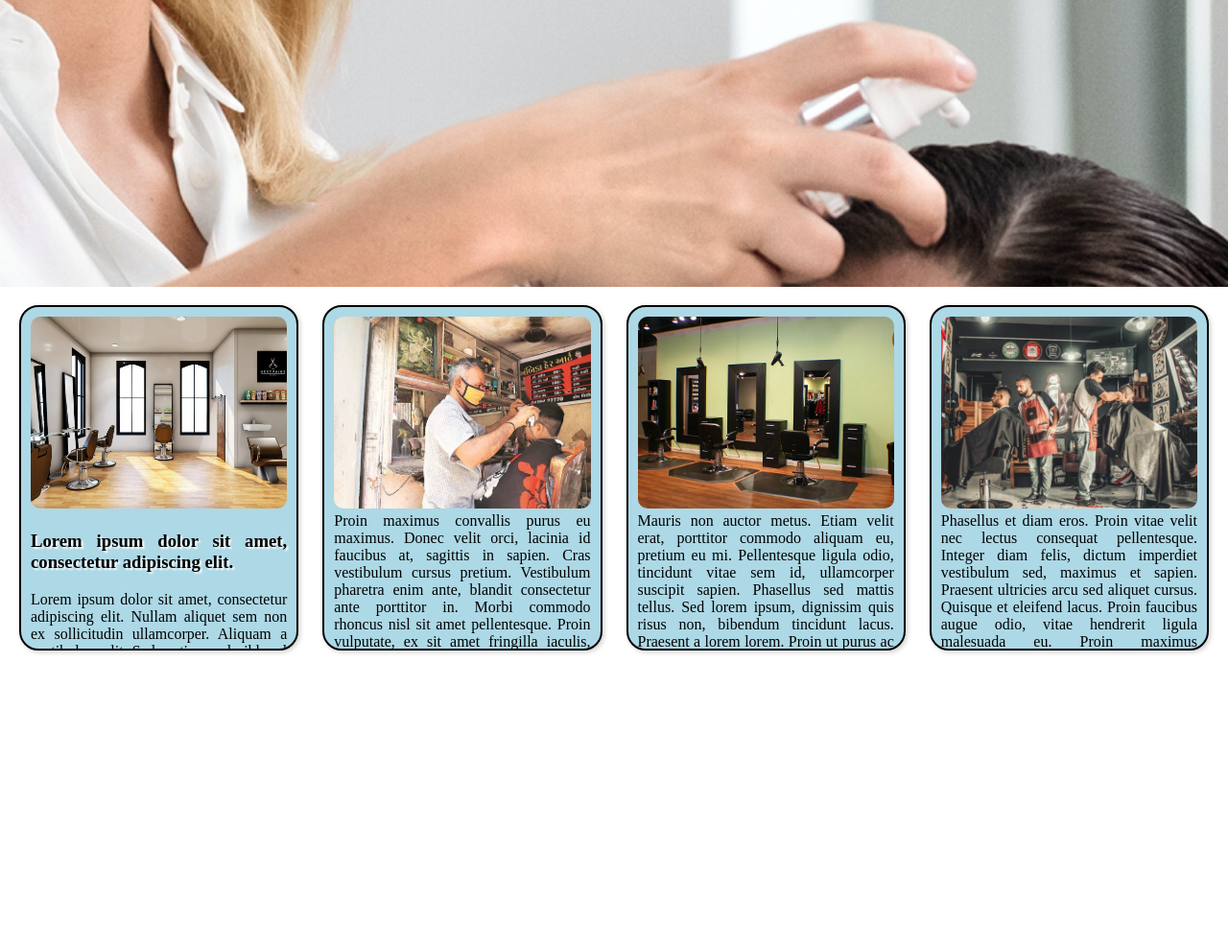
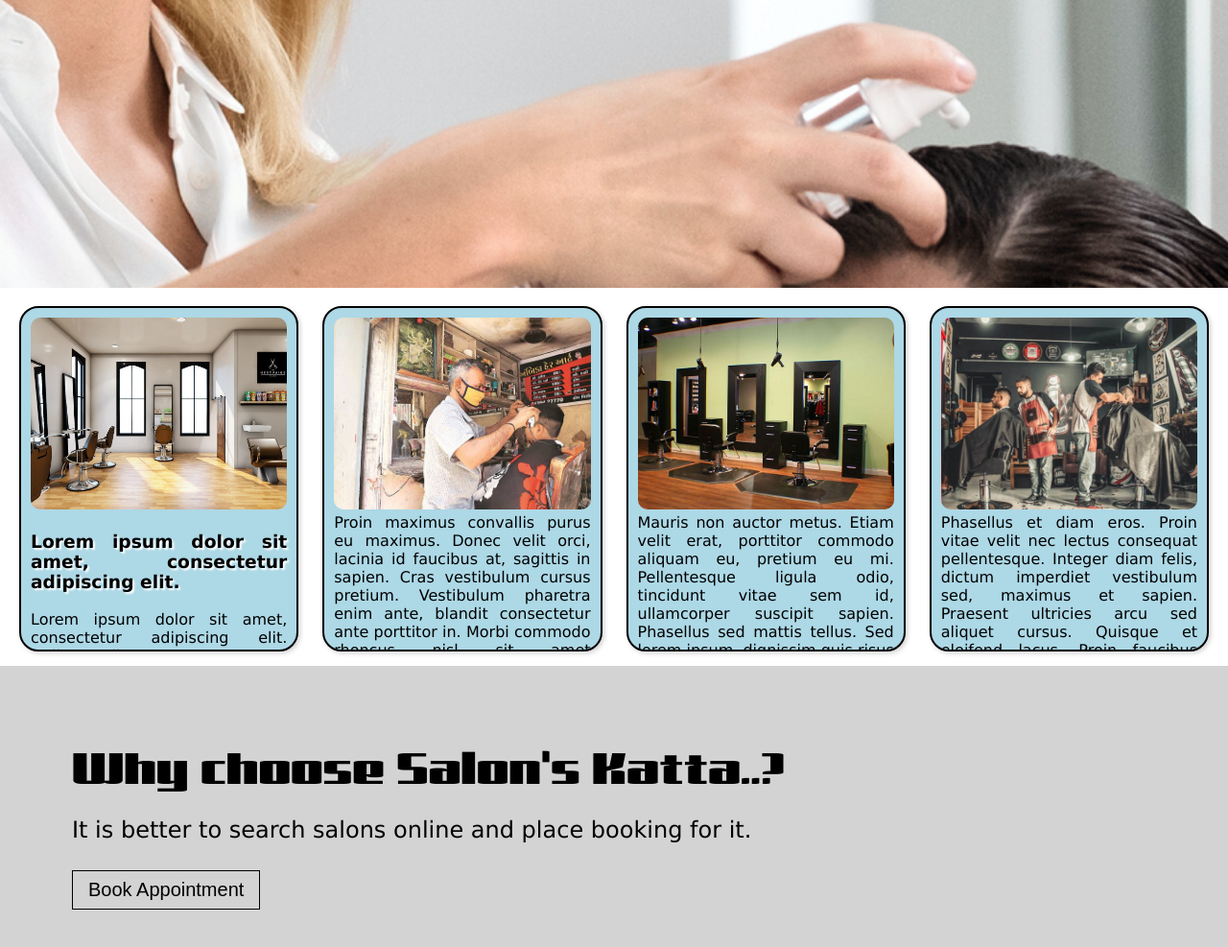
Before and after one commit to khairnar2960/web-tutor, a plain HTML site: page index.html in a window 1280 px wide. Shown: the part 51-1038 px from the top of the page at 96% size. Before the commit the page ends 800 px from the top, so only its background shows below. Drawn offline with Linux system fonts and the light colour scheme.

Commit message:
Text Properties and Jumbotron

```diff
--- a/index.html
+++ b/index.html
@@ -2,6 +2,11 @@
 <html>
 <head>
 	<title></title>
+	<!--
+	<link rel="preconnect" href="https://fonts.googleapis.com">
+<link rel="preconnect" href="https://fonts.gstatic.com" crossorigin>
+<link href="https://fonts.googleapis.com/css2?family=Poppins:ital,wght@0,100;0,200;0,300;0,400;0,500;0,600;0,700;0,800;0,900;1,100;1,200;1,300;1,400;1,500;1,600;1,700;1,800;1,900&display=swap" rel="stylesheet">
+-->
 	<link rel="stylesheet" href="style.css">
 </head>
 
@@ -36,21 +41,26 @@
 			<img src="images/shop (9).jpg">
 			<h3>Lorem ipsum dolor sit amet, consectetur adipiscing elit.</h3>
 			<div>
-			Lorem ipsum dolor sit amet, consectetur adipiscing elit. Nullam aliquet sem non ex sollicitudin ullamcorper. Aliquam a vestibulum elit. Sed pretium vel nibh vel accumsan. Phasellus sed metus luctus, accumsan enim nec, scelerisque orci. Cras efficitur ac augue eu aliquet. Aenean efficitur, justo non condimentum vestibulum, lectus erat scelerisque est, id finibus nunc erat in lectus. Fusce venenatis arcu posuere, efficitur sapien varius, maximus neque. Pellentesque massa sem, pretium sit amet est non, aliquet lacinia lacus. Nunc suscipit ligula metus, in porttitor lorem fermentum at. Vivamus volutpat mollis turpis non congue. Fusce a maximus libero, sit amet vestibulum metus. Mauris feugiat risus nisl, vel efficitur quam bibendum a. Donec vel tincidunt turpis. Ut dignissim augue in ante bibendum pellentesque.
+				Lorem ipsum dolor sit amet, consectetur adipiscing elit. Nullam aliquet sem non ex sollicitudin ullamcorper. Aliquam a vestibulum elit. Sed pretium vel nibh vel accumsan. Phasellus sed metus luctus, accumsan enim nec, scelerisque orci. Cras efficitur ac augue eu aliquet. Aenean efficitur, justo non condimentum vestibulum, lectus erat scelerisque est, id finibus nunc erat in lectus. Fusce venenatis arcu posuere, efficitur sapien varius, maximus neque. Pellentesque massa sem, pretium sit amet est non, aliquet lacinia lacus. Nunc suscipit ligula metus, in porttitor lorem fermentum at. Vivamus volutpat mollis turpis non congue. Fusce a maximus libero, sit amet vestibulum metus. Mauris feugiat risus nisl, vel efficitur quam bibendum a. Donec vel tincidunt turpis. Ut dignissim augue in ante bibendum pellentesque.
 			</div>
 		</div>
 		<div class="col-4">
 		<img src="images/shop (10).jpg">
-		Proin maximus convallis purus eu maximus. Donec velit orci, lacinia id faucibus at, sagittis in sapien. Cras vestibulum cursus pretium. Vestibulum pharetra enim ante, blandit consectetur ante porttitor in. Morbi commodo rhoncus nisl sit amet pellentesque. Proin vulputate, ex sit amet fringilla iaculis, nibh dui cursus ipsum, a finibus mauris mauris sit amet ex. Nam faucibus sem purus, vel luctus sem tempus vel. Proin pellentesque quam eget faucibus auctor. Aenean risus risus, accumsan sed pretium eu, imperdiet et tellus. Maecenas ut placerat risus. Nullam eu est ut lectus sagittis ultrices in non mi. Etiam vitae ipsum id risus convallis dignissim.
+			Proin maximus convallis purus eu maximus. Donec velit orci, lacinia id faucibus at, sagittis in sapien. Cras vestibulum cursus pretium. Vestibulum pharetra enim ante, blandit consectetur ante porttitor in. Morbi commodo rhoncus nisl sit amet pellentesque. Proin vulputate, ex sit amet fringilla iaculis, nibh dui cursus ipsum, a finibus mauris mauris sit amet ex. Nam faucibus sem purus, vel luctus sem tempus vel. Proin pellentesque quam eget faucibus auctor. Aenean risus risus, accumsan sed pretium eu, imperdiet et tellus. Maecenas ut placerat risus. Nullam eu est ut lectus sagittis ultrices in non mi. Etiam vitae ipsum id risus convallis dignissim.
 		</div>
 		<div class="col-4">
 		<img src="images/shop (11).jpg">
-		Mauris non auctor metus. Etiam velit erat, porttitor commodo aliquam eu, pretium eu mi. Pellentesque ligula odio, tincidunt vitae sem id, ullamcorper suscipit sapien. Phasellus sed mattis tellus. Sed lorem ipsum, dignissim quis risus non, bibendum tincidunt lacus. Praesent a lorem lorem. Proin ut purus ac ligula efficitur euismod in vitae mi. Donec non convallis arcu. Nulla id feugiat mi. Ut tincidunt eu ex sit amet sodales.
+			Mauris non auctor metus. Etiam velit erat, porttitor commodo aliquam eu, pretium eu mi. Pellentesque ligula odio, tincidunt vitae sem id, ullamcorper suscipit sapien. Phasellus sed mattis tellus. Sed lorem ipsum, dignissim quis risus non, bibendum tincidunt lacus. Praesent a lorem lorem. Proin ut purus ac ligula efficitur euismod in vitae mi. Donec non convallis arcu. Nulla id feugiat mi. Ut tincidunt eu ex sit amet sodales.
 		</div>
 		<div class="col-4">
 		<img src="images/shop (12).jpg">
-		Phasellus et diam eros. Proin vitae velit nec lectus consequat pellentesque. Integer diam felis, dictum imperdiet vestibulum sed, maximus et sapien. Praesent ultricies arcu sed aliquet cursus. Quisque et eleifend lacus. Proin faucibus augue odio, vitae hendrerit ligula malesuada eu. Proin maximus consectetur interdum. Proin dignissim ligula a diam varius scelerisque. Aenean at nunc quis elit pulvinar feugiat vel nec dolor. Nam tempor, arcu at tempus porta, mi leo pellentesque dui, at gravida lacus ligula vitae elit. Vivamus velit nisl, fermentum a tincidunt nec, venenatis ut nisi. Ut placerat diam quis dolor viverra tristique. Donec tempor, leo nec lacinia varius, ligula ipsum pretium sem, placerat varius neque felis eu lorem.
+			Phasellus et diam eros. Proin vitae velit nec lectus consequat pellentesque. Integer diam felis, dictum imperdiet vestibulum sed, maximus et sapien. Praesent ultricies arcu sed aliquet cursus. Quisque et eleifend lacus. Proin faucibus augue odio, vitae hendrerit ligula malesuada eu. Proin maximus consectetur interdum. Proin dignissim ligula a diam varius scelerisque. Aenean at nunc quis elit pulvinar feugiat vel nec dolor. Nam tempor, arcu at tempus porta, mi leo pellentesque dui, at gravida lacus ligula vitae elit. Vivamus velit nisl, fermentum a tincidunt nec, venenatis ut nisi. Ut placerat diam quis dolor viverra tristique. Donec tempor, leo nec lacinia varius, ligula ipsum pretium sem, placerat varius neque felis eu lorem.
 		</div>
+	</section>
+	<section class="jombotron">
+		<div class="jombotron-title">Why choose Salon's Katta..?</div>
+		<div class="jombotron-subtitle">It is better to search salons online and place booking for it.</div>
+		<button class="btn-md">Book Appointment</button>
 	</section>
 </body>
 
--- a/style.css
+++ b/style.css
@@ -1,9 +1,17 @@
+/*
+@import url('https://fonts.googleapis.com/css2?family=Poppins:ital,wght@0,100;0,200;0,300;0,400;0,500;0,600;0,700;0,800;0,900;1,100;1,200;1,300;1,400;1,500;1,600;1,700;1,800;1,900&display=swap');
+*/
+@font-face {
+	font-family: 'MyFont';
+	src: url('fonts/GajrajOne-Regular.ttf');
+}
 * {
 	box-sizing: border-box;
 }
 body {
 	margin: 0;
 	padding: 0;
+	font-family: Verdana;
 }
 .navbar {
 	width: 100%;
@@ -64,3 +72,55 @@
 	object-position: center;
 	border-radius: 10px
 }
+.jombotron {
+	line-height: 4em;
+	padding: 75px;
+	/* Engrave effect
+	background-color: lightgrey;
+	color: lightgrey;
+	text-shadow: -1px -1px 1px grey,  1px 1px 1px darkgrey;
+	*/
+	/* Bump Effect */
+	/* background-color: lightgrey;
+	color: lightgrey;
+	text-shadow: 1px 1px 1px grey; */
+	background-color: lightgrey;
+}
+.jombotron .jombotron-title {
+	font-family: MyFont;
+	font-size: 3rem;
+	/*font-weight: bold;*/
+	/*
+		rem -> relative to body
+		em -> relative to element
+	*/
+}
+.jombotron .jombotron-subtitle {
+	font-size: 1.5em;
+}
+button {
+	background-color: transparent;
+	color: black;
+	border: 1px solid black;
+	padding: 0.25rem 0.5rem;
+	/*
+	border-color: red;
+	border-style: solid;
+	border-width: 5px;
+	*/
+}
+/* Psudo classes */
+/*
+:hover
+:active
+:focus
+:checked
+*/
+button:hover {
+	background-color: black;
+	color: white;
+}
+button.btn-md {
+	font-size: 1.25rem;
+	padding: 0.5rem 1rem;
+}
```
Also changed, not shown: fonts/GajrajOne-Regular.ttf (added), jumbotron-1.jpg (added), jumbotron-2.PNG (added).
